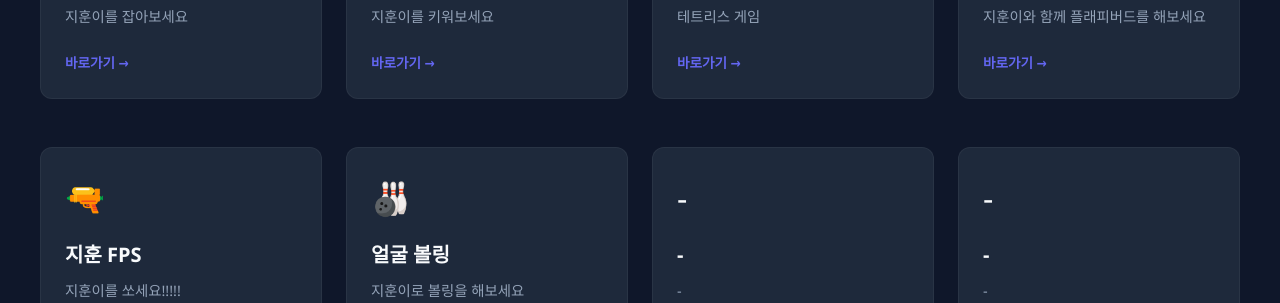
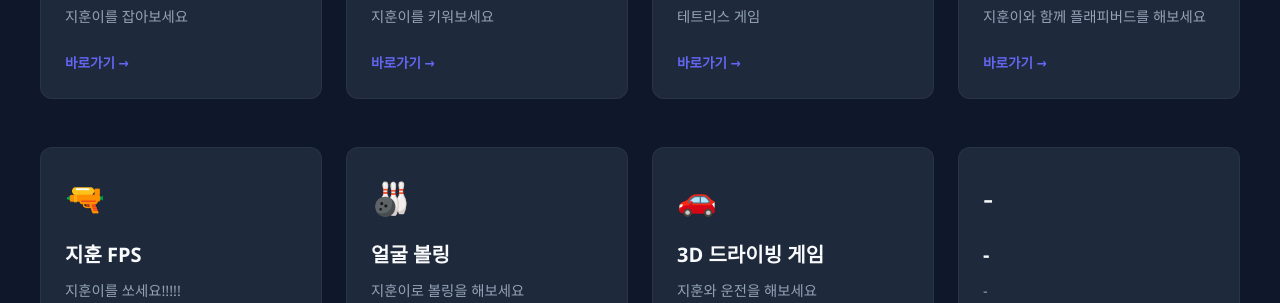
Before and after one commit to jimin0758/JHKGames, a plain HTML site: page index.html in a window 1280 px wide. Shown: the part 649-952 px from the top of the page. Drawn offline with Linux system fonts and the light colour scheme.

Commit message:
Add files via upload

```diff
--- a/index.html
+++ b/index.html
@@ -228,10 +228,10 @@
           <span class="card-link-btn">바로가기 &rarr;</span>
         </a>
 
-        <a href="-" target="_blank" rel="noopener noreferrer" class="card">
-          <div class="card-icon">-</div>
-          <div class="card-title">-</div>
-          <div class="card-desc">-</div>
+        <a href="3D 드라이빙 게임.html" target="_blank" rel="noopener noreferrer" class="card">
+          <div class="card-icon">🚗</div>
+          <div class="card-title">3D 드라이빙 게임</div>
+          <div class="card-desc">지훈와 운전을 해보세요</div>
           <span class="card-link-btn">바로가기 &rarr;</span>
         </a>
 
```
